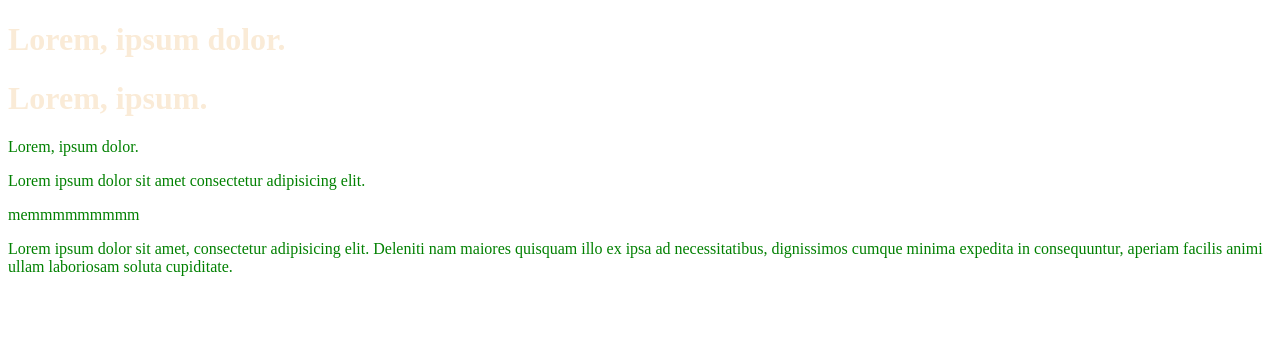
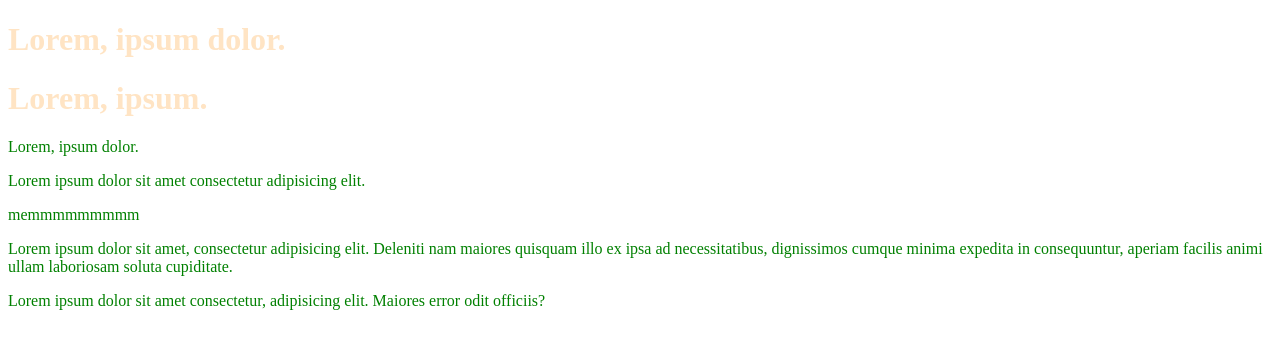
Before and after one commit to yorkducky/firproject1, a plain HTML site: page index.html in a window 1280 px wide. Drawn offline with Linux system fonts and the light colour scheme.

Commit message:
change added

```diff
--- a/index.html
+++ b/index.html
@@ -14,5 +14,6 @@
     <p>Lorem ipsum dolor sit amet consectetur adipisicing elit.</p>
     <p>memmmmmmmmm</p>
     <p>Lorem ipsum dolor sit amet, consectetur adipisicing elit. Deleniti nam maiores quisquam illo ex ipsa ad necessitatibus, dignissimos cumque minima expedita in consequuntur, aperiam facilis animi ullam laboriosam soluta cupiditate.</p>
+    <p>Lorem ipsum dolor sit amet consectetur, adipisicing elit. Maiores error odit officiis?</p>
 </body>
 </html>
--- a/style.css
+++ b/style.css
@@ -5,3 +5,6 @@ p{
     color:green;
 
 }
+h1{
+    color:bisque;
+}
```
